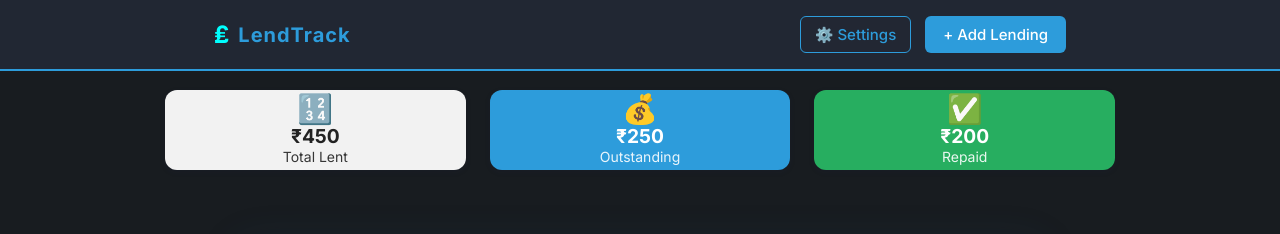
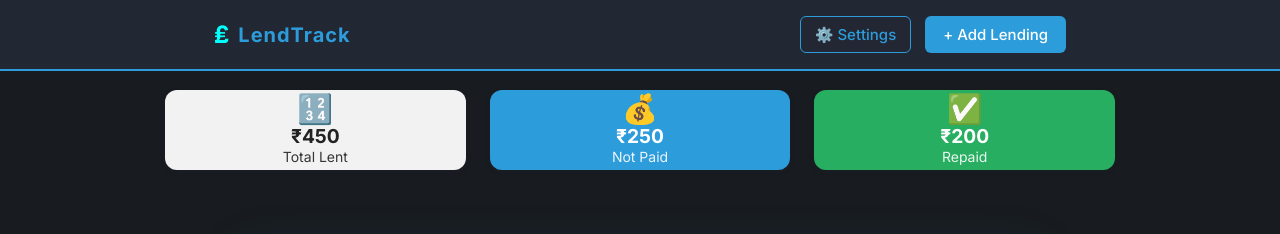
Before and after one commit to Workflow-Manager-admin/lendtrack-27931-fd4e24d7, a React (Create React App) app in the folder lendtrack_main_container/: page /dashboard in a window 1280 px wide. Shown: the top 234 px of the page. Built offline with nearby package versions, Linux system fonts and the light colour scheme.

Commit message:
Auto-commit: Changes as of 2025-06-03T16:08:57.029152+00:00

```diff
--- a/lendtrack_main_container/src/App.js
+++ b/lendtrack_main_container/src/App.js
@@ -234,7 +234,7 @@ function DashboardPage() {
             }}>
               <SummaryCard label="Total Lent" value={totalLent} color={COLORS.secondary} darkText={true} icon="🔢"/>
               <SummaryCard
-                label="Outstanding"
+                label="Not Paid"
                 value={outstanding}
                 color={COLORS.primary}
                 icon="💰"
```
Also changed, not shown: 2 other files (tests, documents, lock files or other folders).
